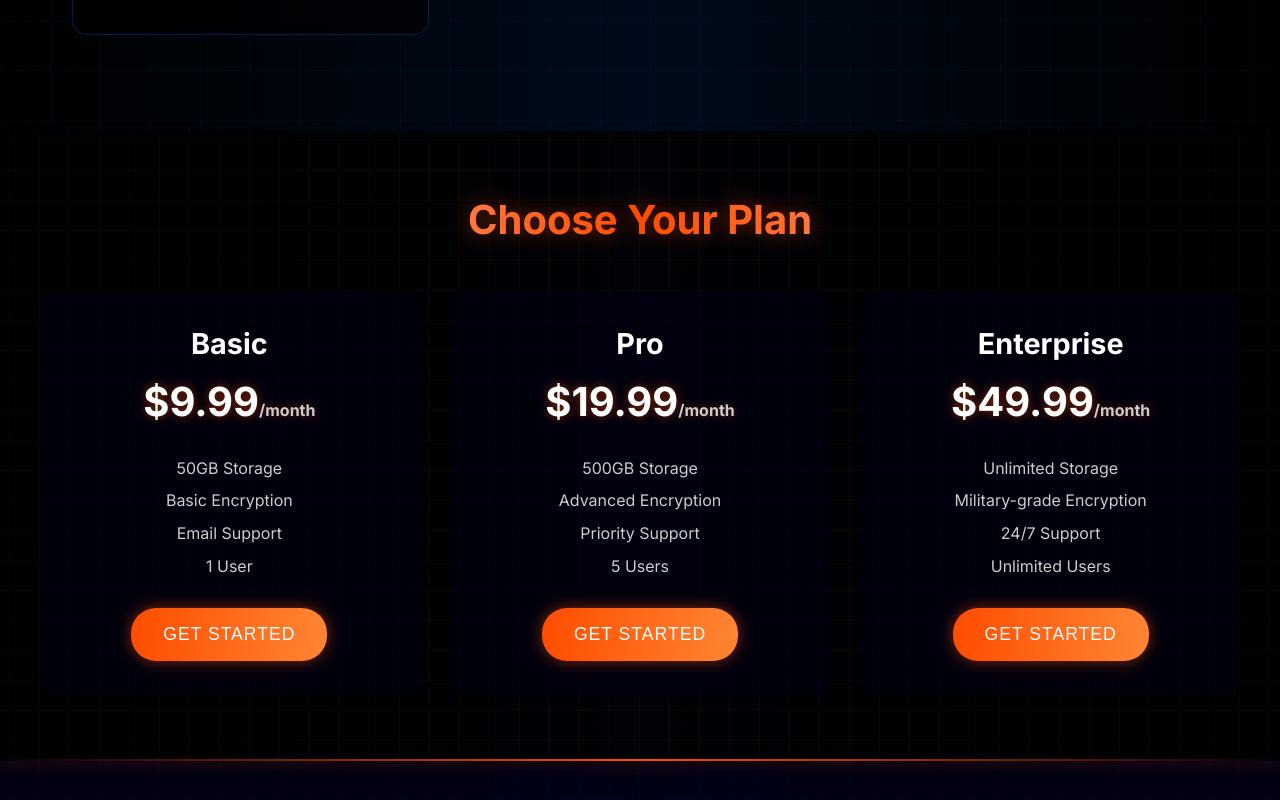
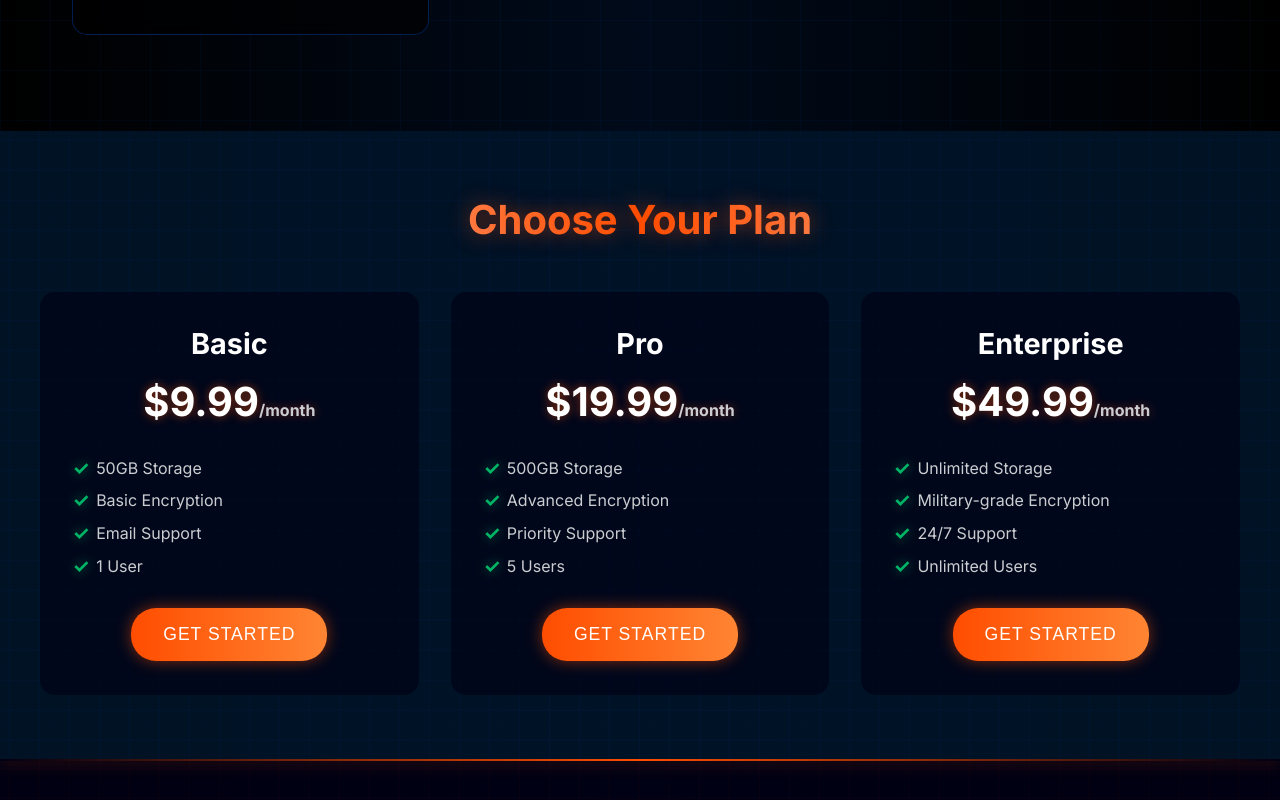
Before and after one commit to Vibhav1207/testing, a React (Vite) app: page / in a window 1280 px wide. Shown: the part 980-1780 px from the top of the page. Built offline with nearby package versions, Linux system fonts and the light colour scheme.

Commit message:
Update Subscription.jsx

```diff
--- a/src/components/Subscription.jsx
+++ b/src/components/Subscription.jsx
@@ -4,7 +4,7 @@ import { motion } from 'framer-motion';
 
 const SubscriptionSection = styled.section`
   padding: 4rem 2rem;
-  background: rgba(0, 0, 0, 0.8);
+  background: rgba(0, 20, 40, 0.9);
   position: relative;
   overflow: hidden;
 
@@ -15,8 +15,8 @@ const SubscriptionSection = styled.section`
     left: 0;
     right: 0;
     bottom: 0;
-    background-image: linear-gradient(rgba(255, 80, 0, 0.1) 1px, transparent 1px),
-      linear-gradient(90deg, rgba(255, 80, 0, 0.1) 1px, transparent 1px);
+    background-image: linear-gradient(rgba(0, 100, 255, 0.1) 1px, transparent 1px),
+      linear-gradient(90deg, rgba(0, 100, 255, 0.1) 1px, transparent 1px);
     background-size: 30px 30px;
     opacity: 0.5;
     pointer-events: none;
@@ -107,6 +107,25 @@ const PlanFeatures = styled.ul`
   li {
     margin: 0.8rem 0;
     color: rgba(255, 255, 255, 0.8);
+    display: flex;
+    align-items: center;
+    gap: 0.5rem;
+
+    &::before {
+      content: '✓';
+      display: inline-block;
+      color: #00ff88;
+      font-weight: bold;
+      text-shadow: 0 0 10px rgba(0, 255, 136, 0.7);
+      transform: scale(1.2);
+      animation: tickPulse 2s infinite;
+    }
+  }
+
+  @keyframes tickPulse {
+    0% { opacity: 0.7; transform: scale(1.2); }
+    50% { opacity: 1; transform: scale(1.4); }
+    100% { opacity: 0.7; transform: scale(1.2); }
   }
 `;
 
```
